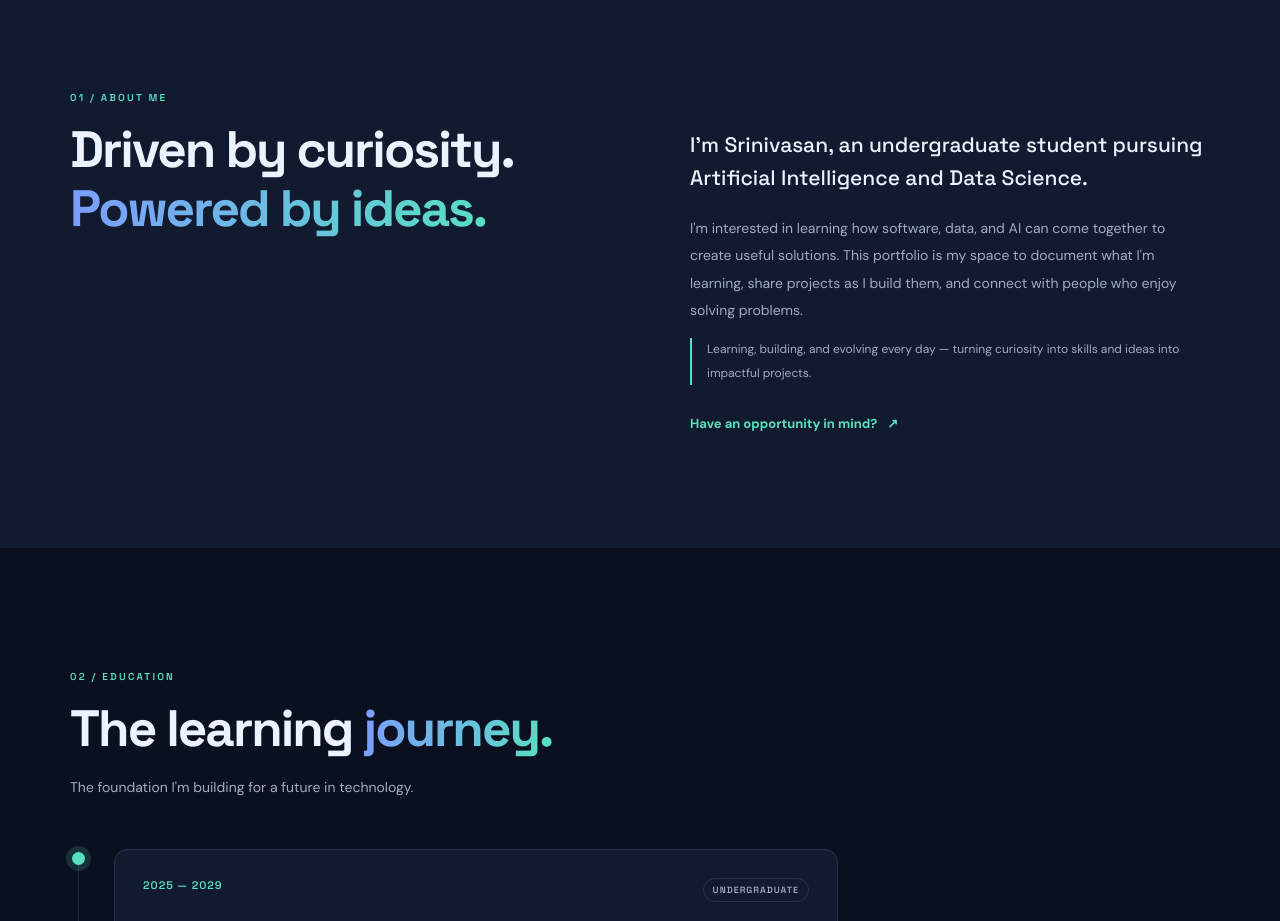
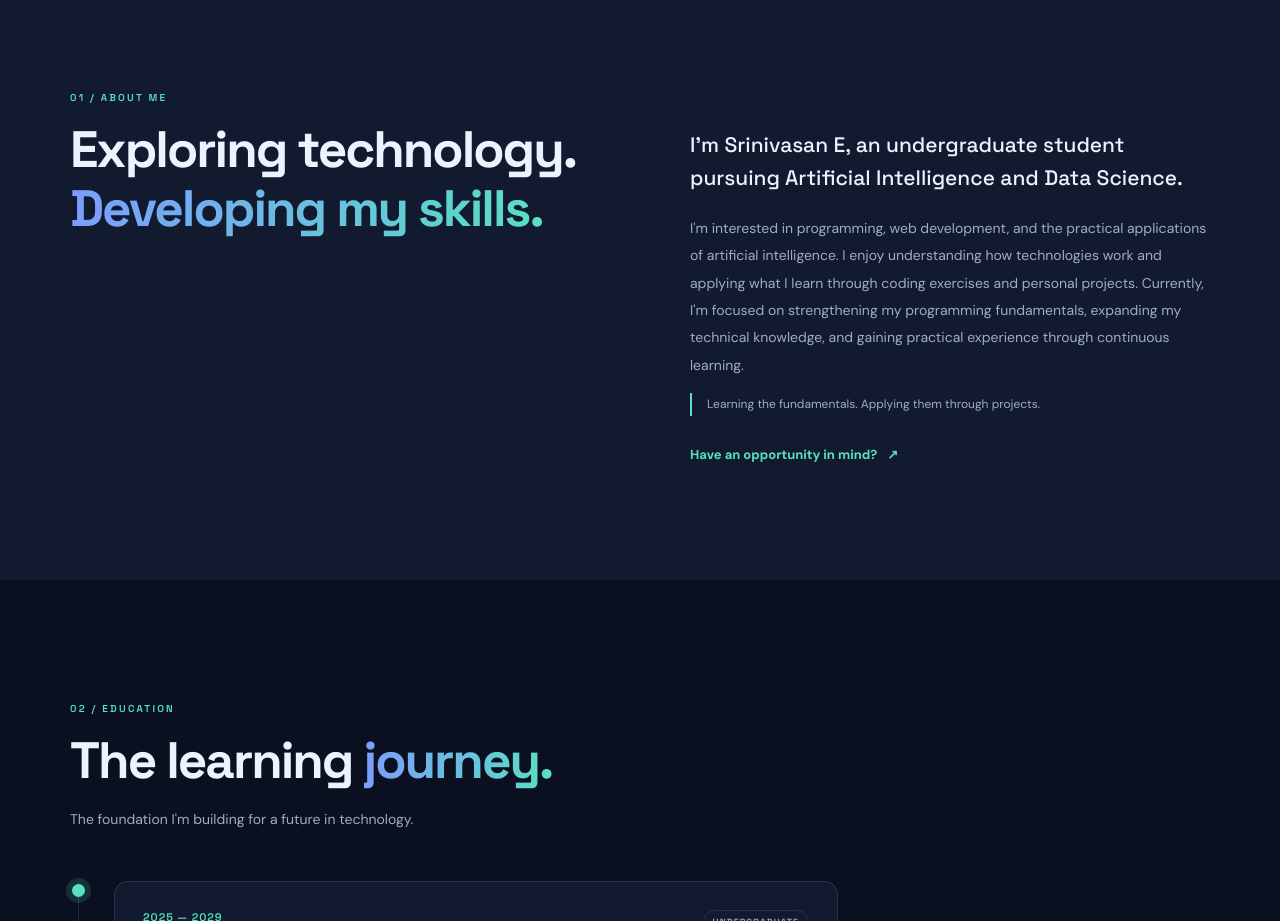
Before and after one commit to srinitech46-crypto/srinitech46-crypto.github.io, a plain HTML site: page index.html in a window 1280 px wide. Shown: the part 820-1741 px from the top of the page. Drawn offline with Linux system fonts and the light colour scheme.

Commit message:
Update index.html

```diff
--- a/index.html
+++ b/index.html
@@ -55,11 +55,12 @@
 
     <section class="section section-muted" id="about">
       <div class="container two-column">
-        <div class="section-heading reveal"><p class="eyebrow">01 / ABOUT ME</p><h2>Driven by curiosity.<br><span class="gradient-text">Powered by ideas.</span></h2></div>
+        <div class="section-heading reveal"><p class="eyebrow">01 / ABOUT ME</p><h2>Exploring technology.<br><span class="gradient-text">Developing my skills.</span></h2></div>
         <div class="about-copy reveal">
-          <p class="lead">I'm Srinivasan, an undergraduate student pursuing Artificial Intelligence and Data Science.</p>
-          <p>I'm interested in learning how software, data, and AI can come together to create useful solutions. This portfolio is my space to document what I'm learning, share projects as I build them, and connect with people who enjoy solving problems.</p>
-          <p class="muted-note">Learning, building, and evolving every day — turning curiosity into skills and ideas into impactful projects.</p>
+          <p class="lead">I'm Srinivasan E, an undergraduate student pursuing Artificial Intelligence and Data Science.</p>
+          <p>I'm interested in programming, web development, and the practical applications of artificial intelligence. I enjoy understanding how technologies work and applying what I learn through coding exercises and personal projects.
+Currently, I'm focused on strengthening my programming fundamentals, expanding my technical knowledge, and gaining practical experience through continuous learning.</p>
+          <p class="muted-note">Learning the fundamentals. Applying them through projects.</p>
           <a class="text-link" href="#contact">Have an opportunity in mind? <span>↗</span></a>
         </div>
       </div>
```
